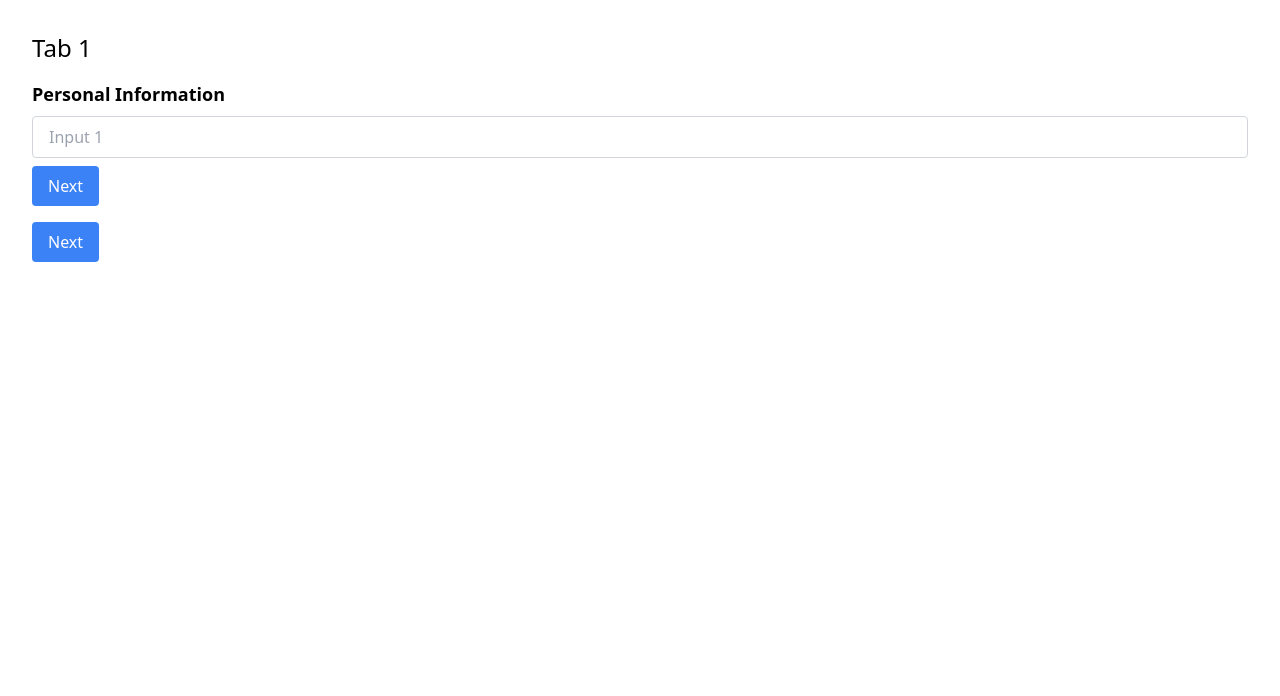
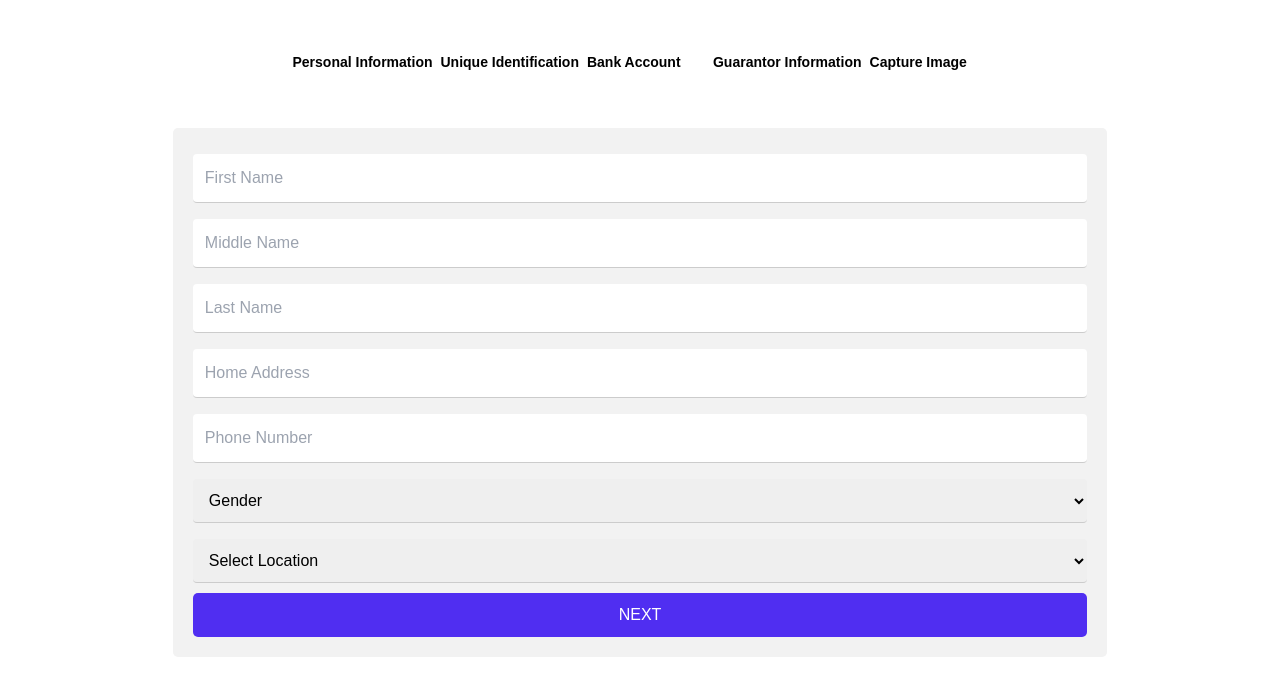
Before and after one commit to Onidamilola/alphageek, a React (Create React App) app: page /tabs in a window 1280 px wide. Shown: the top 696 px of the page. Built offline with nearby package versions, Linux system fonts and the light colour scheme.

Commit message:
added changes

```diff
--- /dev/null
+++ b/src/pages/bank.jsx
@@ -0,0 +1,11 @@
+import React from 'react'
+
+const Bank = () => {
+  return (
+    <div>
+      hello
+    </div>
+  )
+}
+
+export default Bank;
--- /dev/null
+++ b/src/pages/capture.jsx
@@ -0,0 +1,11 @@
+import React from 'react'
+
+const Capture = () => {
+  return (
+    <div>
+      hello
+    </div>
+  )
+}
+
+export default Capture;
--- /dev/null
+++ b/src/pages/guarantor.jsx
@@ -0,0 +1,11 @@
+import React from 'react'
+
+const Guarantor = () => {
+  return (
+    <div>
+      hello
+    </div>
+  )
+}
+
+export default Guarantor;
--- /dev/null
+++ b/src/pages/personal.jsx
@@ -0,0 +1,74 @@
+import React from 'react'
+
+const Personal = () => {
+  return (
+    <div>
+
+      <div className="container" style={{ display: 'flex', flexDirection: 'column' }}>
+
+      <input type="text" id="firstname" name="firstname" placeholder="First Name" style={{ marginBottom: '10px' }} />
+      <input type="text" id="middlename" name="middlename" placeholder="Middle Name" style={{ marginBottom: '10px' }} />
+      <input type="text" id="lastname" name="lastname" placeholder="Last Name" style={{ marginBottom: '10px' }} />
+      <input type="text" id="homeaddress" name="homeaddress" placeholder="Home Address" style={{ marginBottom: '10px' }} />
+      <input type="text" id="phonenumber" name="phonenumber" placeholder="Phone Number" style={{ marginBottom: '10px' }} />
+      <select id="Gender" name="Gender" style={{ marginBottom: '10px' }}>
+          <option value="Gender">Gender</option>
+          <option value="male">Male</option>
+          <option value="female">Female</option>
+        </select>
+        <select id="selectLocation" name="selectLocation" style={{ marginBottom: '10px' }}>
+          <option value="select location">Select Location</option>
+          <option value="agege">Agege</option>
+        </select>
+
+
+        <button type="submit" style={{ width: '100%', padding: '10px 20px', backgroundColor: '#502ef1', color: '#fff', border: 'none', borderRadius: '5px', cursor: 'pointer' }}>NEXT</button>
+      </div>
+
+      <style jsx>{`
+        @media screen and (max-width: 768px) {
+          .container {
+            // Mobile styles
+          }
+        }
+      `}</style>
+
+      {/* Additional styles */}
+      <style>{`
+        body { font-family: Arial, Helvetica, sans-serif; }
+        * { box-sizing: border-box; }
+        input[type=text], select, textarea {
+          width: 100%;
+          padding: 12px;
+          border: none;
+          border-bottom: 1px solid #ccc;
+          border-radius: 4px;
+          margin-top: 6px;
+          margin-bottom: 16px;
+          resize: vertical;
+        }
+        input[type=submit] {
+          background-color: #04AA6D;
+          color: white;
+          padding: 12px 20px;
+          border: none;
+          border-radius: 4px;
+          cursor: pointer;
+        }
+        input[type=submit]:hover {
+          background-color: #45a049;
+        }
+        .container {
+          border-radius: 5px;
+          background-color: #f2f2f2;
+          padding: 20px;
+          width: 80%; /* Adjust width as needed */
+          margin: auto; /* Center the container horizontally */
+        }
+      `}</style>
+
+    </div>
+  )
+}
+
+export default Personal;
--- a/src/pages/tabs.jsx
+++ b/src/pages/tabs.jsx
@@ -1,82 +1,114 @@
-import React, { useState } from 'react';
+import React, { useState, useEffect } from 'react';
+import { Link } from 'react-router-dom';
+import { useNavigate } from 'react-router-dom';
+import Personal from './personal';
+import Unique from './unique'
+import Bank from './bank'
+import Guarantor from './guarantor'
+import Capture from './capture'
 
-const Tab1 = ({ onNext }) => (
-  <div className="w-full">
-    <h2 className="text-lg font-bold">Personal Information</h2>
-    <input type="text" placeholder="Input 1" className="w-full py-2 px-4 rounded border border-gray-300 my-2" />
-    <button className="bg-blue-500 text-white py-2 px-4 rounded hover:bg-blue-600" onClick={onNext}>Next</button>
-  </div>
-);
+const MultiStepForm = () => {
+    const navigate = useNavigate()
+  const [step, setStep] = useState(1);
 
-const Tab2 = ({ onNext }) => (
-  <div className="w-full">
-    <h2 className="text-lg font-bold">Unique Identification</h2>
-    <input type="text" placeholder="Input 2" className="w-full py-2 px-4 rounded border border-gray-300 my-2" />
-    <button className="bg-blue-500 text-white py-2 px-4 rounded hover:bg-blue-600" onClick={onNext}>Next</button>
-  </div>
-);
+  const formTitles = ['Personal Information', 'Unique Identification', 'Bank Account', 'Guarantor Information', 'Capture Image'];
 
-const Tab3 = ({ onNext }) => (
-  <div className="w-full">
-    <h2 className="text-lg font-bold">Bank Account</h2>
-    <input type="text" placeholder="Input 3" className="w-full py-2 px-4 rounded border border-gray-300 my-2" />
-    <button className="bg-blue-500 text-white py-2 px-4 rounded hover:bg-blue-600" onClick={onNext}>Next</button>
-  </div>
-);
+  const nextStep = () => {
+    if(step === 3){
+      navigate("Personal Information/Unique Identification/Bank Account/Guarantor Information/Capture Image")
+    }
+    else{
+      setStep(step + 1);
+    }
 
-const Tab4 = ({ onNext }) => (
-  <div className="w-full">
-    <h2 className="text-lg font-bold">Guarantor Information</h2>
-    <input type="text" placeholder="Input 4" className="w-full py-2 px-4 rounded border border-gray-300 my-2" />
-    <button className="bg-blue-500 text-white py-2 px-4 rounded hover:bg-blue-600" onClick={onNext}>Next</button>
-  </div>
-);
-
-const LastPage = () => (
-  <div className="w-full">
-    <h2 className="text-lg font-bold">Capture Image</h2>
-    <input type="file" accept="image/*" capture="camera" className="w-full py-2 px-4 rounded border border-gray-300 my-2" />
-    <button className="bg-blue-500 text-white py-2 px-4 rounded hover:bg-blue-600" onClick={() => console.log('Submit clicked')}>Submit</button>
-  </div>
-);
-
-const TabComponent = ({ tab, onNext }) => {
-  switch (tab) {
-    case 1:
-      return <Tab1 onNext={onNext} />;
-    case 2:
-      return <Tab2 onNext={onNext} />;
-    case 3:
-      return <Tab3 onNext={onNext} />;
-    case 4:
-      return <Tab4 onNext={onNext} />;
-    default:
-      return null;
-  }
-};
-
-const Tabs = () => {
-  const [currentTab, setCurrentTab] = useState(1);
-
-  const handleNext = () => {
-    setCurrentTab(currentTab + 1);
   };
 
+  const prevStep = () => {
+    if(step === 1){
+        navigate("Personal Information/Unique Identification/Bank Account/Guarantor Information/Capture Image")
+    }
+    else{
+       setStep(step - 1);
+    }
+
+  };
+
+  const isLastStep = step === formTitles.length;
+  const isFirstStep = step === 1;
+
+  let currentStepComponent;
+
+  switch (step) {
+    case 1:
+      currentStepComponent = (
+        <Personal nextStep={nextStep} prevStep={prevStep} />
+      );
+      break;
+    case 2:
+      currentStepComponent = (
+        <Unique nextStep={nextStep} prevStep={prevStep}/>
+      );
+      break;
+    case 3:
+      currentStepComponent = (
+        <Bank nextStep={nextStep} prevStep={prevStep}/>
+      );
+      break;
+      case 4:
+        currentStepComponent = (
+          <Guarantor nextStep={nextStep} prevStep={prevStep}/>
+        );
+        break;
+        case 5:
+            currentStepComponent = (
+              <Capture nextStep={nextStep} prevStep={prevStep}/>
+            );
+            break;
+    default:
+      currentStepComponent = null;
+      break;
+  }
+
   return (
-    <div className="p-8">
-      <h1 className="text-2xl mb-4">Tab {currentTab}</h1>
-      <div className="flex gap-4 mb-4">
-        {currentTab === 4 ? (
-          <LastPage />
-        ) : (
-          <TabComponent tab={currentTab} onNext={handleNext} />
-        )}
+    <div className="mt-10 px-14">
+      <div className="mb-20">
+        <div className="relative pt-1">
+          <div className="flex items-start">
+            <div className="flex flex-row w-full gap-2 justify-center">
+              {formTitles.map((title, index) => (
+                <div
+                  key={index}
+                  className={`${
+                    index < step - 1
+                      ? 'bg-text-semiblack h-1'
+                      : index === step - 1
+                      ? 'bg-text-semiblack h-1'
+                      : 'bg-step-gray h-1'
+                  } rounded-lg transition-all ease-in-out duration-300`}
+                >
+                  <div
+                    className={`text-sm font-semibold capitalize ${
+                      index < step - 1 ? 'text-black' : 'text-black'
+                    } mt-2`}
+                  >
+                    {title}
+                  </div>
+                  <div className="text-left py-1.5 pl-2 pr-4 h-2 w-[118px]"></div>
+                </div>
+              ))}
+            </div>
+            <Link to='/dashboard/transactions/make-a-transfer'>
+            </Link>
+          </div>
+        </div>
       </div>
-      {currentTab !== 4 && (
-        <button className="bg-blue-500 text-white py-2 px-4 rounded hover:bg-blue-600" onClick={handleNext}>Next</button>
-      )}
+      <div className=" w-full">
+        <div className="mx-auto">
+          {currentStepComponent}
+        </div>
+      </div>
     </div>
   );
 };
 
-export default Tabs;
+export default MultiStepForm;
--- /dev/null
+++ b/src/pages/unique.jsx
@@ -0,0 +1,11 @@
+import React from 'react'
+
+const Unique = () => {
+  return (
+    <div>
+      hello
+    </div>
+  )
+}
+
+export default Unique;
```
Also changed, not shown: src/API/api/axios.jsx (deleted).
